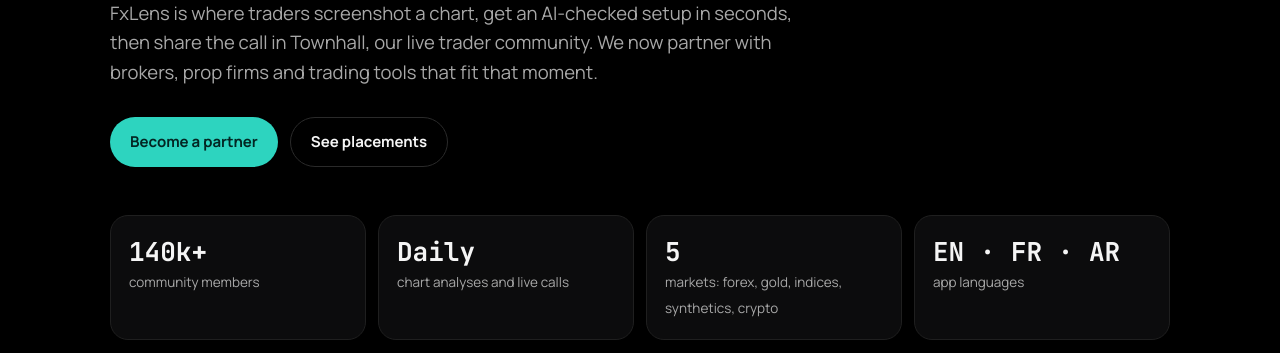
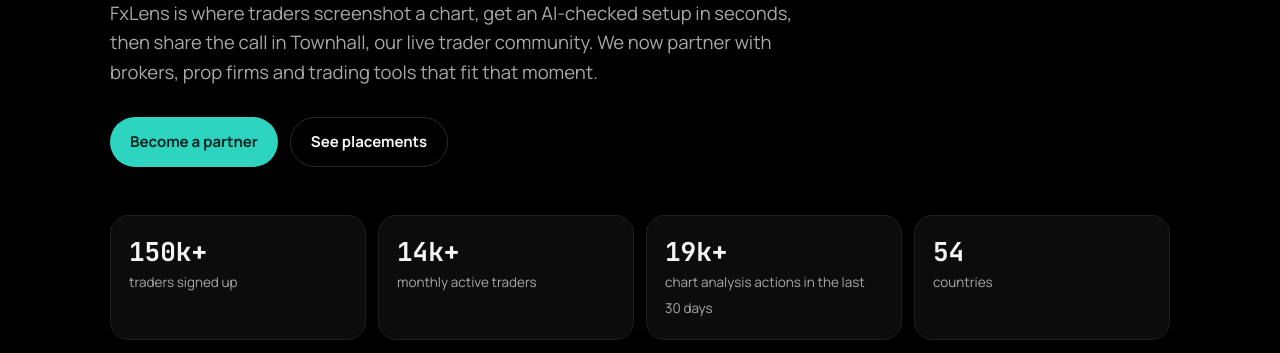
Before and after one commit to Chiagozielam/fxlens_website, a plain HTML site: page partners/index.html in a window 1280 px wide. Shown: the part 426-779 px from the top of the page. Drawn offline with Linux system fonts and the light colour scheme; a web font is replaced by a local one.

Commit message:
Partners page: real audience numbers
Co-Authored-By: Claude Opus 5.5 <noreply@anthropic.com>

```diff
--- a/partners/index.html
+++ b/partners/index.html
@@ -75,10 +75,12 @@
         <a class="btn ghost" href="#placements">See placements</a>
       </div>
       <div class="stats">
-        <div class="stat"><b>140k+</b><span>community members</span></div>
-        <div class="stat"><b>Daily</b><span>chart analyses and live calls</span></div>
-        <div class="stat"><b>5</b><span>markets: forex, gold, indices, synthetics, crypto</span></div>
-        <div class="stat"><b>EN · FR · AR</b><span>app languages</span></div>
+        <div class="stat"><b>150k+</b><span>traders signed up</span></div>
+        <div class="stat"><b>14k+</b><span>monthly active traders</span></div>
+        <div class="stat"><b>19k+</b><span>chart analysis actions in the last 30 days</span></div>
+        <div class="stat"><b>54</b><span>countries</span></div>
+      </div>
+      <p class="sub" style="margin-top:16px">Biggest markets: Nigeria, South Africa, Ghana and Kenya. About 88% of our traders are in Africa.</p>
       </div>
     </div></section>
 
```
